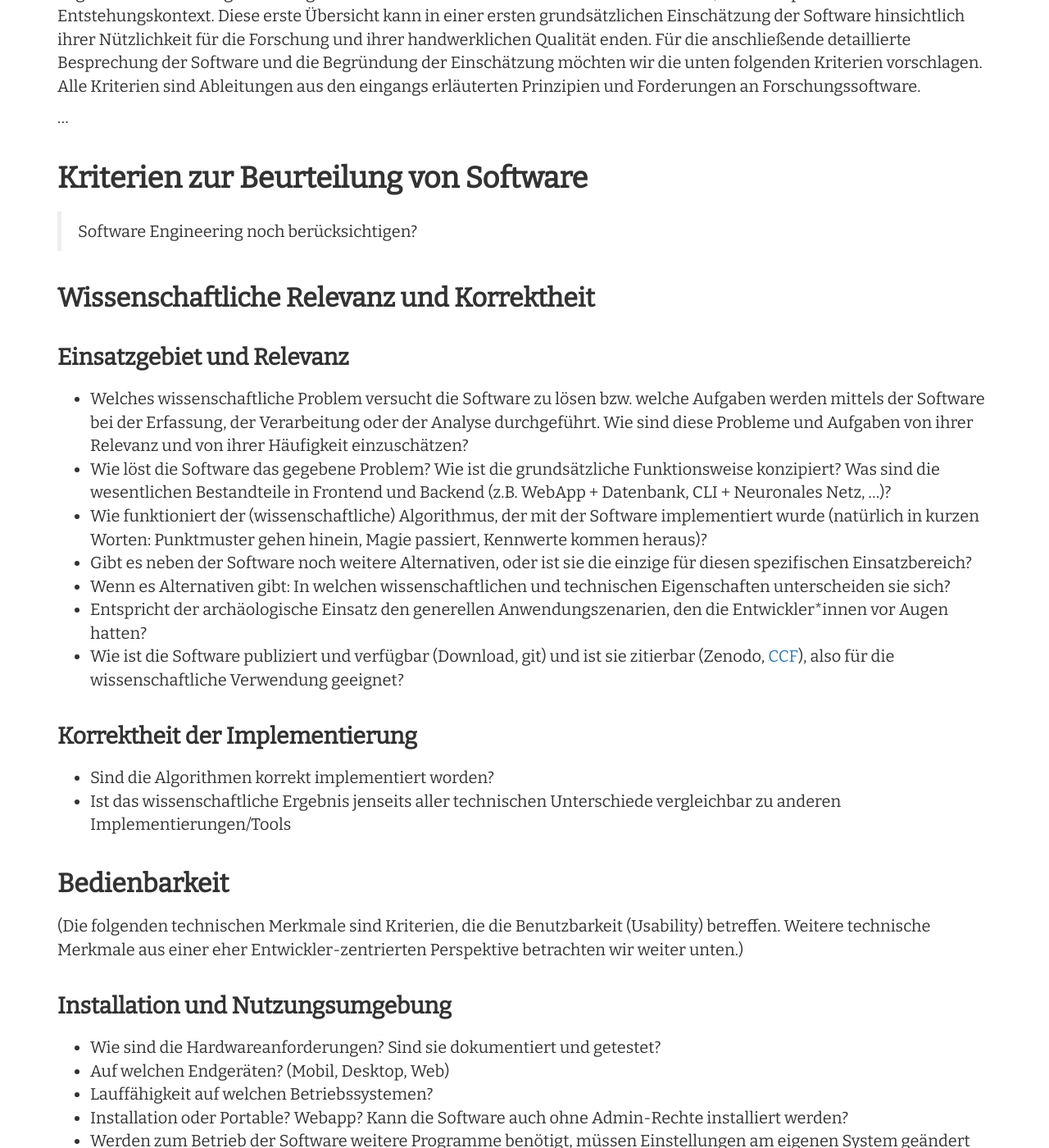
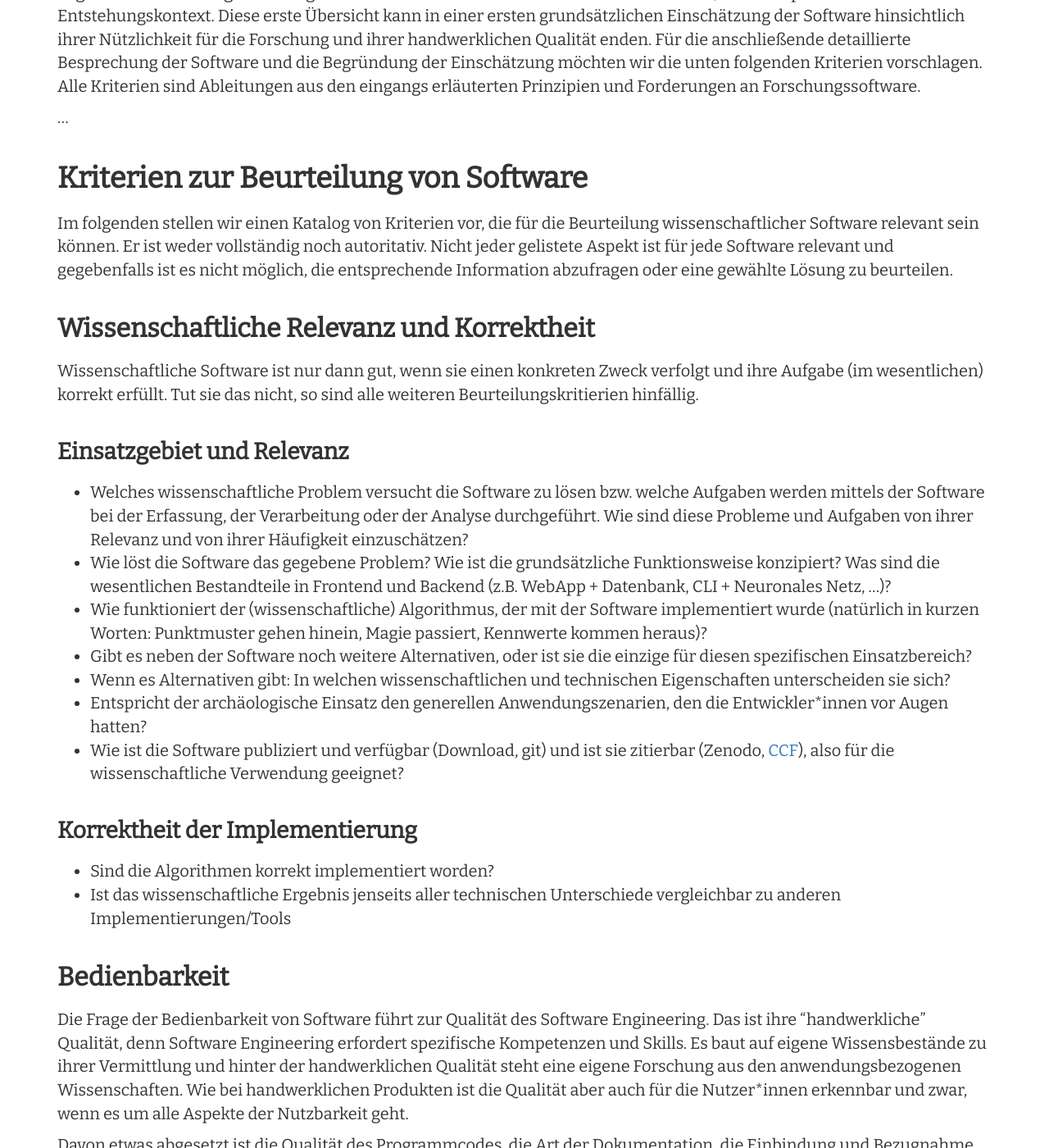
Before and after one commit to Research-Squirrel-Engineers/Impuls_SoftwareRezensionen_DGUF, a Jekyll site: the page built from Draft.md, in a window 1280 px wide and 1400 px high, scrolled down 8559 px. Shown: the whole window at 82% size. Built offline with Jekyll 4.4.1, drawn with Linux system fonts in a browser that asks for light colours; nearby versions of some CDN libraries; some of the changed text lies outside the part shown.

Commit message:
etwas mehr Liebe für die Gliederung im Katalogteil

```diff
--- a/Draft.md
+++ b/Draft.md
@@ -199,10 +199,11 @@ Eine Softwarerezension sollte wie die Besprechung einer Publikation zunächst mi
 
 ## Kriterien zur Beurteilung von Software
 
-> Software Engineering noch berücksichtigen?
-
+Im folgenden stellen wir einen Katalog von Kriterien vor, die für die Beurteilung wissenschaftlicher Software relevant sein können. Er ist weder vollständig noch au­to­ri­ta­tiv. Nicht jeder gelistete Aspekt ist für jede Software relevant und gegebenfalls ist es nicht möglich, die entsprechende Information abzufragen oder eine gewählte Lösung zu beurteilen.
 
 ### Wissenschaftliche Relevanz und Korrektheit
+
+Wissenschaftliche Software ist nur dann gut, wenn sie einen konkreten Zweck verfolgt und ihre Aufgabe (im wesentlichen) korrekt erfüllt. Tut sie das nicht, so sind alle weiteren Beurteilungskritierien hinfällig.
 
 #### Einsatzgebiet und Relevanz
 * Welches wissenschaftliche Problem versucht die Software zu lösen bzw. welche Aufgaben werden mittels der Software bei der Erfassung, der Verarbeitung oder der Analyse durchgeführt. Wie sind diese Probleme und Aufgaben von ihrer Relevanz und von ihrer Häufigkeit einzuschätzen?
@@ -219,7 +220,11 @@ Eine Softwarerezension sollte wie die Besprechung einer Publikation zunächst mi
 
 ### Bedienbarkeit
 
-(Die folgenden technischen Merkmale sind Kriterien, die die Benutzbarkeit (Usability) betreffen. Weitere technische Merkmale aus einer eher Entwickler-zentrierten Perspektive betrachten wir weiter unten.)
+Die Frage der Bedienbarkeit von Software führt zur Qualität des Software Engineering. Das ist ihre "handwerkliche" Qualität, denn Software Engineering erfordert spezifische Kompetenzen und Skills. Es baut auf eigene Wissensbestände zu ihrer Vermittlung und hinter der handwerklichen Qualität steht eine eigene Forschung aus den anwendungsbezogenen Wissenschaften. Wie bei handwerklichen Produkten ist die Qualität aber auch für die Nutzer\*innen erkennbar und zwar, wenn es um alle Aspekte der Nutzbarkeit geht.
+
+Davon etwas abgesetzt ist die Qualität des Programmcodes, die Art der Dokumentation, die Einbindung und Bezugnahme auf die Entwicklungen und Communities im Software Engineering. Letzteres sind Kriterien, die unmittelbar mit der Zukunftsfähigkeit der Software verbunden sind und daher ein wichtiges Merkmal sind, wenn es um den Einsatz von Software auf institutioneller Ebene oder für langfristige Vorhaben geht.
+
+Die folgenden technischen Merkmale sind Kriterien, die die Benutzbarkeit (Usability) betreffen. Weitere technische Merkmale aus einer eher Entwickler-zentrierten Perspektive betrachten wir weiter unten.
 
 #### Installation und Nutzungsumgebung
 * Wie sind die Hardwareanforderungen? Sind sie dokumentiert und getestet?
@@ -268,8 +273,9 @@ Unter Nutzbarkeit wird oftmals allein UX Design verstanden, was Fragen der Gesta
 Usability umfasst aber noch mehr und schließt alle Aspekte ein, die eine fehlerfreie und effiziente Nutzung durch die Forscherin, den Forscher ermöglichen. Für Forschungssoftware ist es z.B. besonders wichtig, dass die Eingabe von Daten sich an der Eingabepraxis orientiert; wenn etwa die händische Eingabe von Werten sehr typisch ist, dann ist es Aufgabe einer guten Benutzbarkeit, diesen Vorgang mit vorgegebenen Feldformaten, automatischem Speichern, gut sichtbaren Feldern oder ähnlichem zu unterstützen. Ebenso muss Software die üblicherweise von Teams genutzt wird, in denen verschiedene Kompetenzen vertreten sind, ein Rechtemanagement vorsehen, das die unterschiedlichen Verantwortlichkeiten abbilden kann. Forschungssoftware wird nicht im leeren Raum genutzt, sondern trifft auf Erwartungen und Gewohnheiten der Nutzer\*innen, sowohl was ihre Bedienung betrifft, als auch die ergänzenden Angebote zur Unterstützung, wie Tutorials FAQs und ähnliches. Software, die für hochspezielle Fragestellungen verwendet wird, die auf einer Reihe vorhergehender Prozessschritte aufbaut, richtet sich an einen anderen Nutzerkreis, als Software, die Basisfunktionen erfüllt. Weil Forscher\*innen am besten beurteilen können, ob ihre Bedarfe und Gewohnheiten gut adressiert sind und die Forschungssoftware ihnen ein gutes Arbeiten erlaubt, gehört eine Beurteilung dieser Aspekte in die Rezension.
 Ableiten lassen sich Kriterien, auf die sich die Nutzungserfahrung abbilden lässt aus der Forschung und den Referenz-Standards zur Usability. Zu nennen ist unter anderem der ISO/IEC 9126 Standard und spezifisch für Webanwendungen bilden die Empfehlungen und Standards des W3C [@noauthor_w3c_nodate](#noauthor_w3c_nodate).
 
+### Technik
 
-### Technik
+Weiter oben haben wir die handwerkliche Qualität von Software aus der Anwender-Perspektive betrachtet. Hier geht es nun um Fragen, die direkt den Programmcode betreffen. Eine Beurteilung derselben erfordert also, den Programmcode herunterzuladen und in Stichproben durchzusehen. Das ist bei proprietärer Software meist nicht möglich.
 
 #### Qualität der Implementierung
 * Entspricht die Implementierung dem Stand der Technik?
@@ -291,6 +297,8 @@ Ableiten lassen sich Kriterien, auf die sich die Nutzungserfahrung abbilden läs
 
 ### Rechtliche Fragen
 
+Software muss sich wie alle wissenschaftlichen Werkzeuge in einen rechtlichen Rahmen einordnen. Dabei sind die Aspekte Lizenzierung und Datenschutz von besonderer Bedeutung.
+
 #### Lizenzierung
 * Ist die Software frei/Open Source?
 * Sind die Ressourcen, die mit der Software mitgeliefert werden unter einer freien Datenlizenz verfügbar? (beachte: Copyright und Copyleft, Problem von Creative Commons `non commercial`)
```
Also changed, not shown: other parts of Draft.md (+0 -7 lines).
